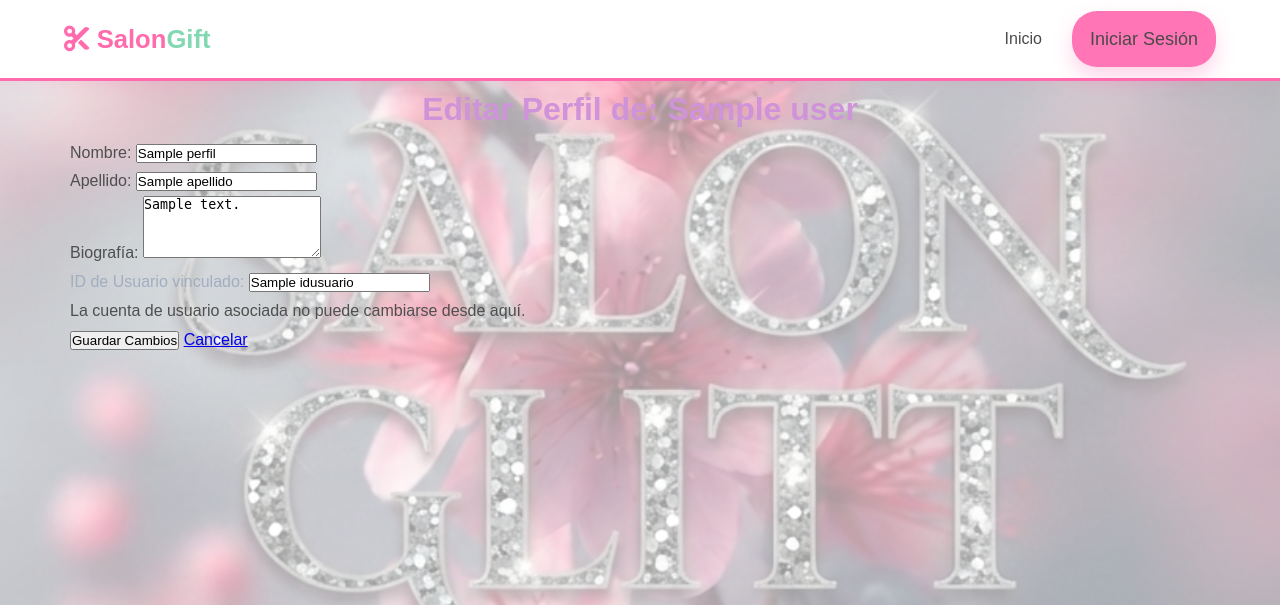
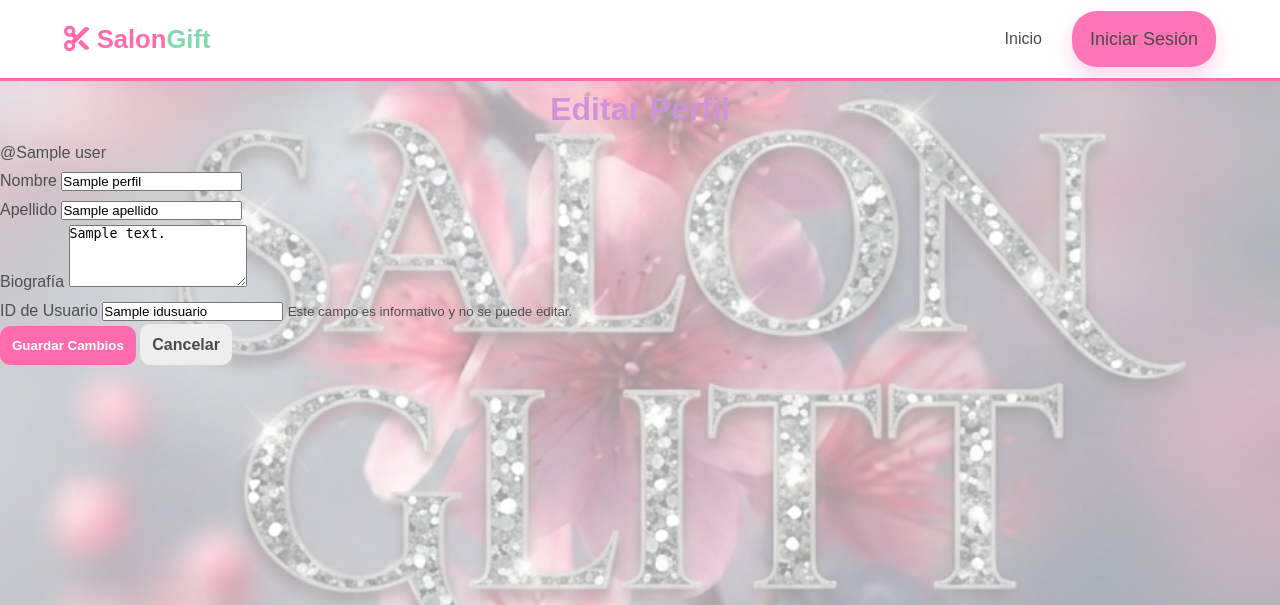
Before and after one commit to sofiabareno179-cmyk/salon-_gift, a Flask app: template salon gift/app/templates/perfil/edit.html in a window 1280 px wide. Shown: the top 605 px of the page. Run offline with Flask 3, Linux system fonts and the light colour scheme; the template is opened without the code that fills it: most values are stand-ins (such as "Sample title", 1, 10 or a date in 2020).

Commit message:
Update edit.html

```diff
--- a/salon gift/app/templates/perfil/edit.html
+++ b/salon gift/app/templates/perfil/edit.html
@@ -1,41 +1,52 @@
 {% extends "base.html" %}
 
 {% block content %}
-<div class="container mt-4">
-    <div class="row justify-content-center">
-        <div class="col-md-8">
-            <!-- Mostramos el username del dueño del perfil -->
-            <h1 class="display-5 mb-4">Editar Perfil de: <span class="text-primary">{{ perfil.user.nombreuser }}</span></h1>
+<div class="profile-container">
+    <div class="profile-card">
+        <!-- Encabezado -->
+        <header class="profile-card__header">
+            <h1 class="profile-card__title">Editar Perfil</h1>
+            <p class="profile-card__subtitle">@{{ perfil.user.nombreuser }}</p>
+        </header>
 
-            <form method="POST" class="p-4 border rounded shadow-sm bg-white">
-                <div class="mb-3">
-                    <label for="nombre" class="form-label fw-bold">Nombre:</label>
-                    <input type="text" name="nombre" id="nombre" class="form-control rounded-pill" value="{{ perfil.nombre }}" required>
+        <!-- Formulario -->
+        <form method="POST" class="profile-form">
+
+            <div class="profile-form__group">
+                <label for="nombre" class="profile-form__label">Nombre</label>
+                <input type="text" name="nombre" id="nombre"
+                       class="profile-form__input"
+                       value="{{ perfil.nombre }}" required>
             </div>
 
-                <div class="mb-3">
-                    <label for="apellido" class="form-label fw-bold">Apellido:</label>
-                    <input type="text" name="apellido" id="apellido" class="form-control rounded-pill" value="{{ perfil.apellido }}">
+            <div class="profile-form__group">
+                <label for="apellido" class="profile-form__label">Apellido</label>
+                <input type="text" name="apellido" id="apellido"
+                       class="profile-form__input"
+                       value="{{ perfil.apellido }}">
             </div>
 
-                <div class="mb-3">
-                    <label for="bio" class="form-label fw-bold">Biografía:</label>
-                    <textarea name="bio" id="bio" class="form-control" rows="4">{{ perfil.bio }}</textarea>
+            <div class="profile-form__group">
+                <label for="bio" class="profile-form__label">Biografía</label>
+                <textarea name="bio" id="bio"
+                          class="profile-form__textarea"
+                          rows="4">{{ perfil.bio }}</textarea>
             </div>
 
-                <!-- Campo informativo (no editable) -->
-                <div class="mb-3">
-                    <label class="form-label text-muted">ID de Usuario vinculado:</label>
-                    <input type="text" class="form-control rounded-pill bg-light" value="{{ perfil.idusuario }}" readonly>
-                    <div class="form-text">La cuenta de usuario asociada no puede cambiarse desde aquí.</div>
+            <div class="profile-form__group">
+                <label class="profile-form__label profile-form__label--disabled">ID de Usuario</label>
+                <input type="text" class="profile-form__input profile-form__input--readonly"
+                       value="{{ perfil.idusuario }}" readonly>
+                <small class="profile-form__help">Este campo es informativo y no se puede editar.</small>
             </div>
 
-                <div class="mt-4 d-flex gap-2">
-                    <button type="submit" class="btn btn-success rounded-pill px-4">Guardar Cambios</button>
-                    <a href="{{ url_for('perfil.index') }}" class="btn btn-outline-secondary rounded-pill px-4">Cancelar</a>
+            <!-- Acciones -->
+            <div class="profile-form__actions">
+                <button type="submit" class="btn-submit">Guardar Cambios</button>
+                <a href="{{ url_for('perfil.perfil_usuario') }}" class="btn-cancel">Cancelar</a>
             </div>
+
         </form>
     </div>
 </div>
-</div>
 {% endblock %}
```
Lines whose indentation alone changed are shown as unchanged.
